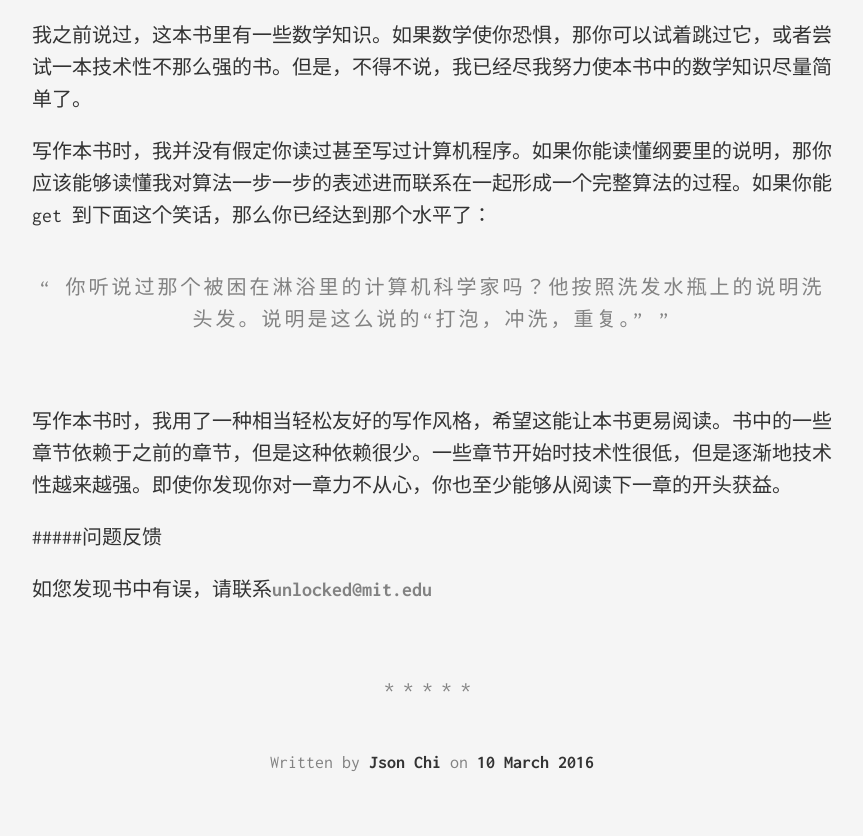
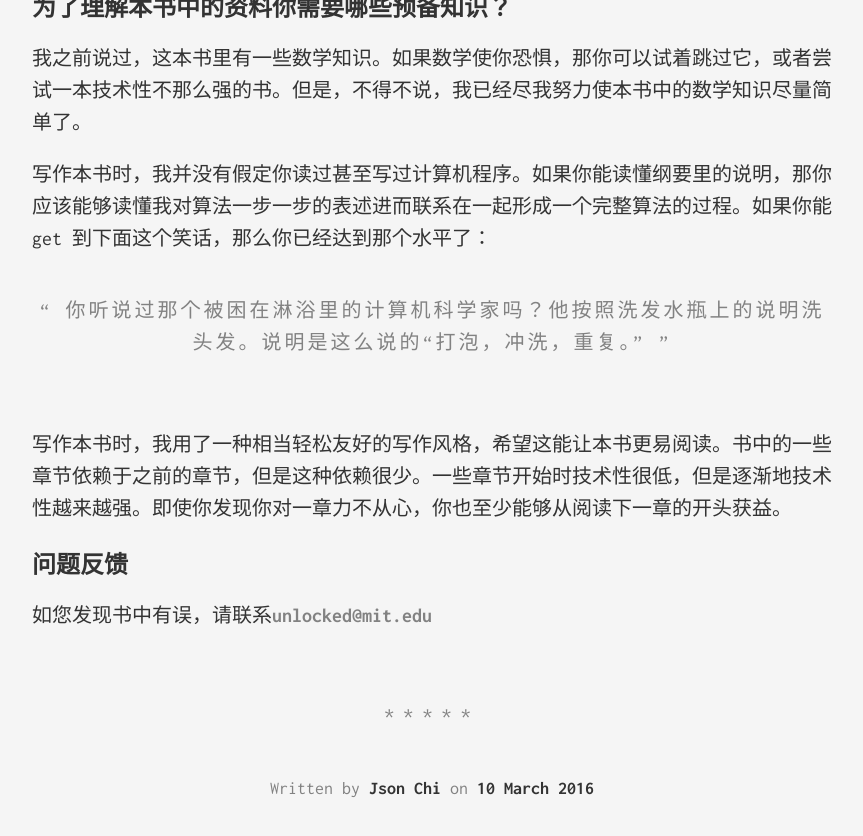
Before and after one commit to jsonchi/jsonchi.github.io, a Jekyll site: the page built from _posts/2016-03-10-preface.md, in a window 1280 px wide and 900 px high, scrolled down 1836 px. Shown: the top 836 px of the window, without its empty margins (208-1071 px from the left). Built offline with Jekyll 4.4.1, drawn with Linux system fonts in a browser that asks for light colours; comment, search, counter and statistics services are not loaded.

Commit message:
Fix title font

```diff
--- a/_posts/2016-03-10-preface.md
+++ b/_posts/2016-03-10-preface.md
@@ -23,7 +23,7 @@ title:  "前言"
 
 我把这本书作为一道开胃菜。假如你去一家意大利餐馆，点了一道开胃菜之后，在是否再点其他的菜这方面你持观望态度。在吃完开胃菜之后，会有三种可能发生。一是你不喜欢这道开胃菜，所以你不会再点其他任何东西；二是你喜欢这道开胃菜，但是它已经让你饱了，所以你也不会再点任何其他东西；三是你喜欢这道开胃菜，而且你也没吃饱，然后你就开始期望接下来的饭菜。请把这本书当做一道开胃菜。我希望的结果是后两种可能：不管是你读了这本书之后，觉得这对你来说已经足够，没有必要再去算法世界深究了，还是读完之后特别有兴趣而想要学到更多。每一章最后都有一小节叫“延伸阅读”，为你提供了能够深入了解相关主题的书籍和文章。
 
-##### 你将会从这本书学到什么？
+## 你将会从这本书学到什么？
 
 我不能告诉你你将会在这本书中学到什么。以下这些是我想要你能从这本书中学到的：
 
@@ -36,7 +36,7 @@ title:  "前言"
 * 数据压缩的基本思想，而不是简单的字母缩写游戏。
 * 那些很难用计算机在合理的时间内解决的问题，或者说至少还没有人想出如何解决的问题。
 
-##### 为了理解本书中的资料你需要哪些预备知识？
+## 为了理解本书中的资料你需要哪些预备知识？
 
 我之前说过，这本书里有一些数学知识。如果数学使你恐惧，那你可以试着跳过它，或者尝试一本技术性不那么强的书。但是，不得不说，我已经尽我努力使本书中的数学知识尽量简单了。
 
@@ -45,6 +45,6 @@ title:  "前言"
 
 写作本书时，我用了一种相当轻松友好的写作风格，希望这能让本书更易阅读。书中的一些章节依赖于之前的章节，但是这种依赖很少。一些章节开始时技术性很低，但是逐渐地技术性越来越强。即使你发现你对一章力不从心，你也至少能够从阅读下一章的开头获益。
 
-#####问题反馈
+## 问题反馈
 
 如您发现书中有误，请联系<unlocked@mit.edu>
```
